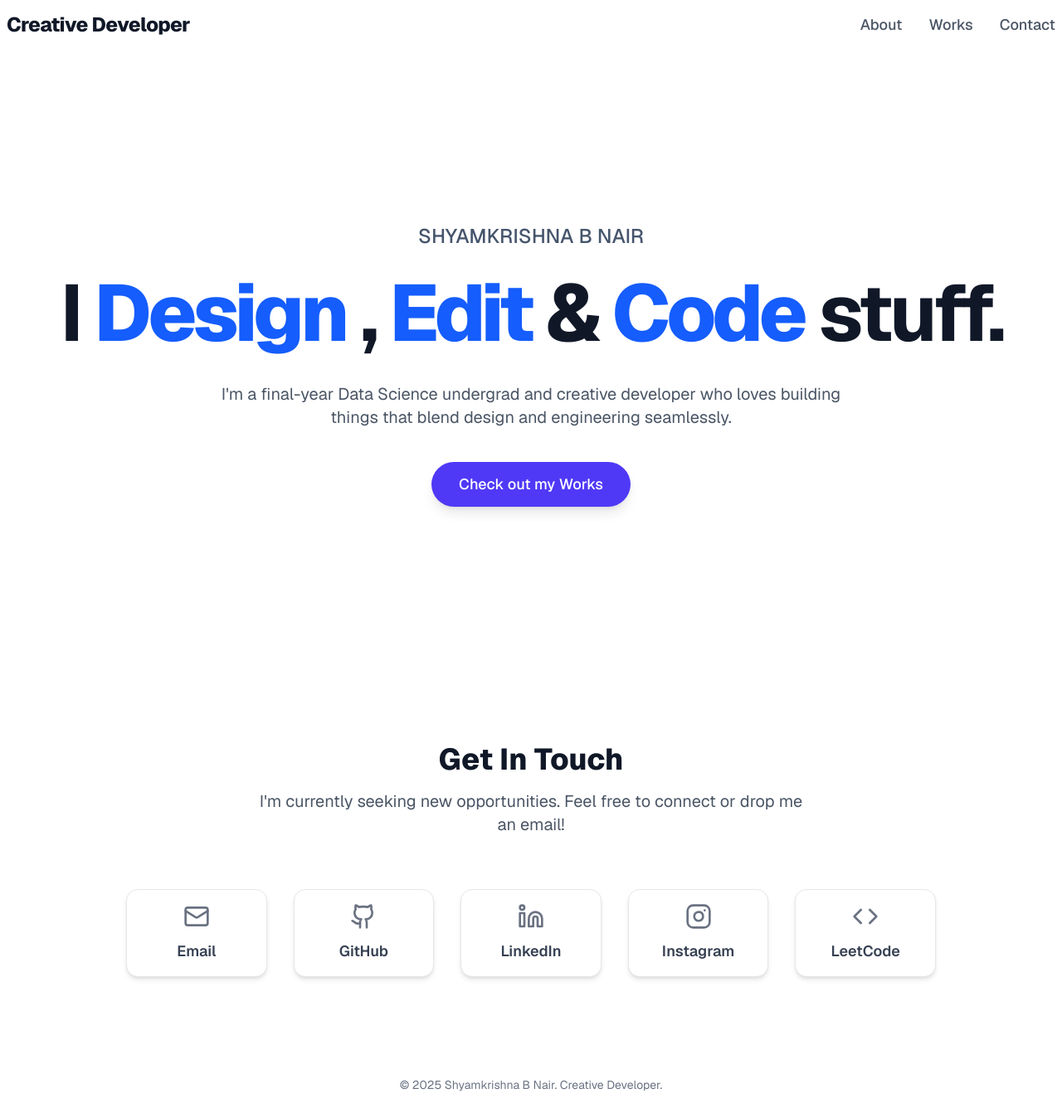
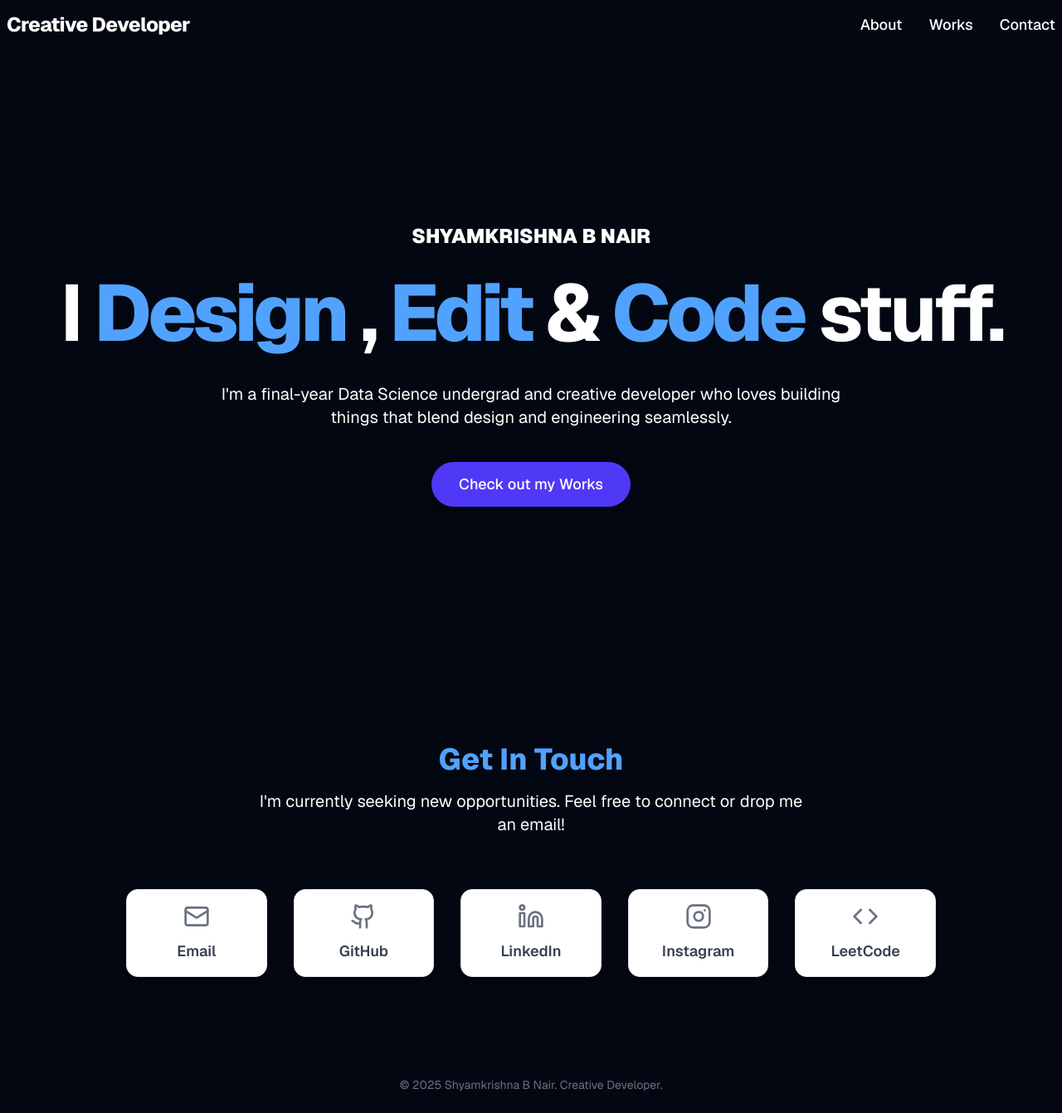
Before and after one commit to shyamkrishnabnair/Next_Portfolio, a Next.js app in the folder portfolio/: page / in a window 1280 px wide. Shown: the whole page at 83% size. Built offline with nearby package versions, Linux system fonts and the light colour scheme.

Commit message:
dark bg implemented

```diff
--- /dev/null
+++ b/portfolio/app/components/FadeInOnScroll.tsx
@@ -0,0 +1,51 @@
+import { useState,useEffect, useRef } from "react";
+
+const FadeInOnScroll: React.FC<{ children: React.ReactNode }> = ({ children }) => {
+  const [isVisible, setIsVisible] = useState(false);
+  const ref = useRef<HTMLDivElement>(null);
+
+  useEffect(() => {
+    // Only proceed if the environment supports IntersectionObserver (prevents server-side rendering errors in Next.js)
+    if (typeof window === 'undefined' || !('IntersectionObserver' in window) || !ref.current) {
+        setIsVisible(true); // Default to visible if observer isn't available
+        return;
+    }
+
+    const observer = new IntersectionObserver(
+      ([entry]) => {
+        // When the element enters the viewport, set isVisible to true
+        if (entry.isIntersecting) {
+          setIsVisible(true);
+          // Stop observing once it's visible (one-time animation)
+          observer.unobserve(entry.target);
+        }
+      },
+      {
+        root: null,
+        rootMargin: '0px',
+        threshold: 0.1, // Trigger when 10% of the item is visible
+      }
+    );
+
+    observer.observe(ref.current);
+
+    return () => {
+      if (ref.current) {
+        observer.unobserve(ref.current);
+      }
+    };
+  }, []);
+
+  return (
+    <div
+      ref={ref}
+      className={`transition-transform duration-1000 ease-out
+        ${isVisible ? 'opacity-100 translate-y-0' : 'opacity-0 translate-y-10'}
+      `}
+    >
+      {children}
+    </div>
+  );
+};
+
+export default FadeInOnScroll
--- a/portfolio/app/components/Navbar.tsx
+++ b/portfolio/app/components/Navbar.tsx
@@ -28,13 +28,13 @@ const Navbar = () => {
     return (
         <header
             className={`fixed top-0 left-0 right-0 z-50 transition-all duration-300
-            ${isScrolled ? 'bg-white/90 shadow-md backdrop-blur-sm' : 'bg-transparent'}
+            ${isScrolled ? 'bg-gray/55 shadow-md backdrop-blur-sm' : 'bg-transparent'}
             `}
         >
             <div className="container mx-auto flex h-15 items-center justify-between px-2 sm:px-6 lg:px-2">
 
         {/* Right Aligned: Creative Developer Title */}
-            <div className="text-xl font-extrabold tracking-tight text-gray-900 transition-colors duration-300 hover:text-indigo-600 sm:text-2xl">
+            <div className="text-xl font-extrabold tracking-tight text-white transition-colors duration-300 hover:text-indigo-600 sm:text-2xl">
             Creative Developer
             </div>
 
@@ -44,7 +44,7 @@ const Navbar = () => {
                 <a
                 key={link.name}
                 href={link.href}
-                className="text-lg font-medium text-gray-600 transition duration-150 hover:text-indigo-600 hover:underline underline-offset-4"
+                className="text-lg font-medium text-white transition duration-150 hover:text-indigo-600 hover:underline underline-offset-4"
                 >
                 {link.name}
                 </a>
@@ -53,7 +53,7 @@ const Navbar = () => {
 
             {/* MOBILE MENU BUTTON */}
             <button
-            className="md:hidden p-2 rounded-full text-gray-700 hover:bg-gray-100 transition"
+            className="md:hidden p-2 rounded-full text-white hover:bg-gray-100 transition"
             onClick={() => setIsMenuOpen(!isMenuOpen)}
             aria-label="Toggle navigation menu"
             >
@@ -72,7 +72,7 @@ const Navbar = () => {
                 <a
                 key={link.name}
                 href={link.href}
-                className="text-base font-medium text-gray-700 p-2 rounded-lg hover:bg-indigo-50 hover:text-indigo-600 transition"
+                className="text-base font-medium text-white p-2 rounded-lg hover:bg-indigo-50 hover:text-indigo-600 transition"
                 onClick={() => setIsMenuOpen(false)}
                 >
                 {link.name}
--- a/portfolio/app/page.tsx
+++ b/portfolio/app/page.tsx
@@ -3,13 +3,16 @@
 import Navbar from "./components/Navbar";
 import Landing from "./pages/Landing";
 import ContactSection from "./pages/Contact";
+import FadeInOnScroll from "./components/FadeInOnScroll";
 
 export default function App() {
   return (
-    <div className="font-sans antialiased text-gray-900 bg-blue ">
+    <div className="font-sans antialiased text-white-900 bg-gray-950 min-h">
       <Navbar />
       <Landing />
-      <ContactSection />
+      <FadeInOnScroll>
+            <ContactSection />
+      </FadeInOnScroll>
       <footer className="py-6 text-center text-sm text-gray-500 ">
         &copy; {new Date().getFullYear()} Shyamkrishna B Nair. Creative Developer.
       </footer>
--- a/portfolio/app/pages/Contact.tsx
+++ b/portfolio/app/pages/Contact.tsx
@@ -43,12 +43,12 @@ interface ContactLink {
 }
 
 const ContactSection: React.FC = () => (
-    <section id="contact" className="py-24 bg-white">
+    <section id="contact" className="py-24 bg-gray">
         <div className="container mx-auto px-6 max-w-5xl">
-            <h2 className="text-4xl font-extrabold text-center mb-4 text-gray-900">
+            <h2 className="text-4xl font-extrabold text-center mb-4 text-blue-400">
                 Get In Touch
             </h2>
-            <p className="text-xl text-center text-gray-600 mb-16 max-w-2xl mx-auto">
+            <p className="text-xl text-center text-white mb-16 max-w-2xl mx-auto">
                 I'm currently seeking new opportunities. Feel free to connect or drop me an email!
             </p>
 
--- a/portfolio/app/pages/Landing.tsx
+++ b/portfolio/app/pages/Landing.tsx
@@ -5,15 +5,15 @@ const Landing = () => (
         className="min-h-screen pt-20 flex items-center justify-center"
     >
         <div className="container mx-auto px-6 text-center py-24">
-            <p className="text-6xl font-medium text-slate-600 mb-4 sm:text-2xl">
+            <p className="text-6xl font-black text-white mb-4 sm:text-2xl">
                 SHYAMKRISHNA B NAIR
             </p>
             {/* Responsive Headline using fluid font sizes */}
-            <h1 className="text-6xl font-bold tracking-tighter text-gray-900 mb-6
+            <h1 className="text-6xl font-bold tracking-tighter text-white mb-6
                            sm:text-7xl lg:text-8xl leading-tight">
-                I <span className="text-blue-600 font-extrabold">Design</span> , <span className="text-blue-600 font-extrabold">Edit</span> & <span className="text-blue-600 font-extrabold">Code</span> stuff.
+                I <span className="text-blue-400 font-extrabold">Design</span> , <span className="text-blue-400 font-extrabold">Edit</span> & <span className="text-blue-400 font-extrabold">Code</span> stuff.
             </h1>
-            <p className="text-lg text-gray-600 max-w-3xl mx-auto mb-10 sm:text-xl">
+            <p className="text-lg text-white max-w-3xl mx-auto mb-10 sm:text-xl">
                 I'm a final-year Data Science undergrad and creative developer who loves building things that blend design and engineering seamlessly.
             </p>
             {/* Call to Action Button */}
```
